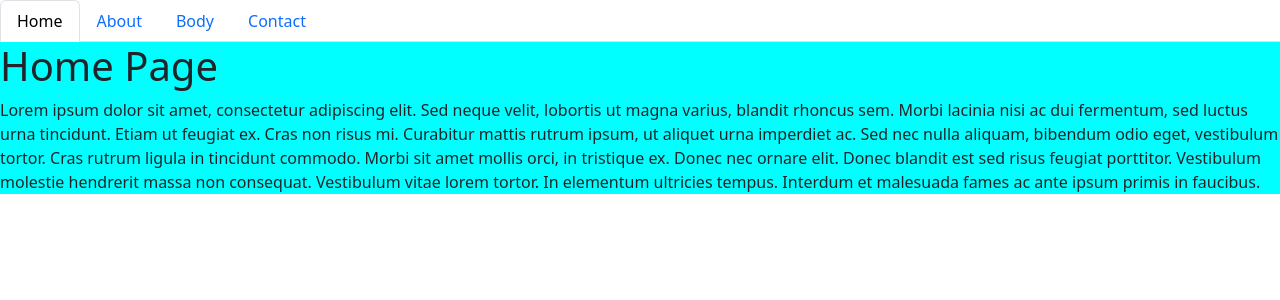
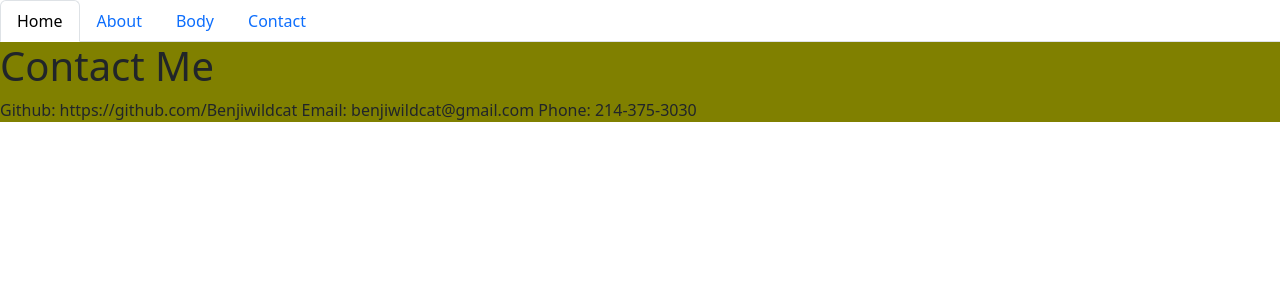
Before and after one commit to Benjiwildcat/portfolio-3, a React (Create React App) app: page / in a window 1280 px wide. Shown: the top 300 px of the page. Built offline with nearby package versions, Linux system fonts and the light colour scheme.

Commit message:
changed body to projects

```diff
--- a/src/components/PortfolioContainer.js
+++ b/src/components/PortfolioContainer.js
@@ -1,8 +1,7 @@
 import React, { useState } from 'react';
 import NavTabs from './NavTabs';
-import Home from './pages/Home';
 import About from './pages/About';
-import Body from './pages/Body';
+import Projects from './pages/Projects';
 import Contact from './pages/Contact';
 
 export default function PortfolioContainer() {
@@ -10,14 +9,11 @@ export default function PortfolioContainer() {
 
   // TODO: Add a comment describing the functionality of this method
   const renderPage = () => {
-    if (currentPage === 'Home') {
-      return <Home />;
-    }
     if (currentPage === 'About') {
       return <About />;
     }
-    if (currentPage === 'Body') {
-      return <Body />;
+    if (currentPage === 'Projects') {
+      return <Projects />;
     }
     return <Contact />;
   };
--- /dev/null
+++ b/src/components/Projects.module.css
@@ -0,0 +1,4 @@
+.projects {
+    background-color: royalblue;
+    grid-template-columns: 150px 150px;
+}
--- a/src/components/body.module.css
+++ /dev/null
@@ -1,3 +0,0 @@
-.body {
-    background-color: royalblue;
-}
--- a/src/components/home.module.css
+++ /dev/null
@@ -1,3 +0,0 @@
-.home {
-    background-color: aqua;
-}
--- a/src/components/pages/Home.js
+++ /dev/null
@@ -1,22 +0,0 @@
-import React from 'react';
-import styles from '../home.module.css'
-
-export default function Home() {
-  return (
-    <div className={styles.home}>
-      <h1>Home Page</h1>
-      <p>
-        Lorem ipsum dolor sit amet, consectetur adipiscing elit. Sed neque
-        velit, lobortis ut magna varius, blandit rhoncus sem. Morbi lacinia nisi
-        ac dui fermentum, sed luctus urna tincidunt. Etiam ut feugiat ex. Cras
-        non risus mi. Curabitur mattis rutrum ipsum, ut aliquet urna imperdiet
-        ac. Sed nec nulla aliquam, bibendum odio eget, vestibulum tortor. Cras
-        rutrum ligula in tincidunt commodo. Morbi sit amet mollis orci, in
-        tristique ex. Donec nec ornare elit. Donec blandit est sed risus feugiat
-        porttitor. Vestibulum molestie hendrerit massa non consequat. Vestibulum
-        vitae lorem tortor. In elementum ultricies tempus. Interdum et malesuada
-        fames ac ante ipsum primis in faucibus.
-      </p>
-    </div>
-  );
-}
--- a/src/components/pages/Body.js
+++ b/src/components/pages/Projects.js
@@ -1,7 +1,7 @@
 import React from 'react';
-import styles from '../body.module.css'
+import styles from '../Projects.module.css'
 
-export default function Body() {
+export default function Projects() {
   return (
     <div className={styles.body}>
       <h1>Body Page</h1>
```
